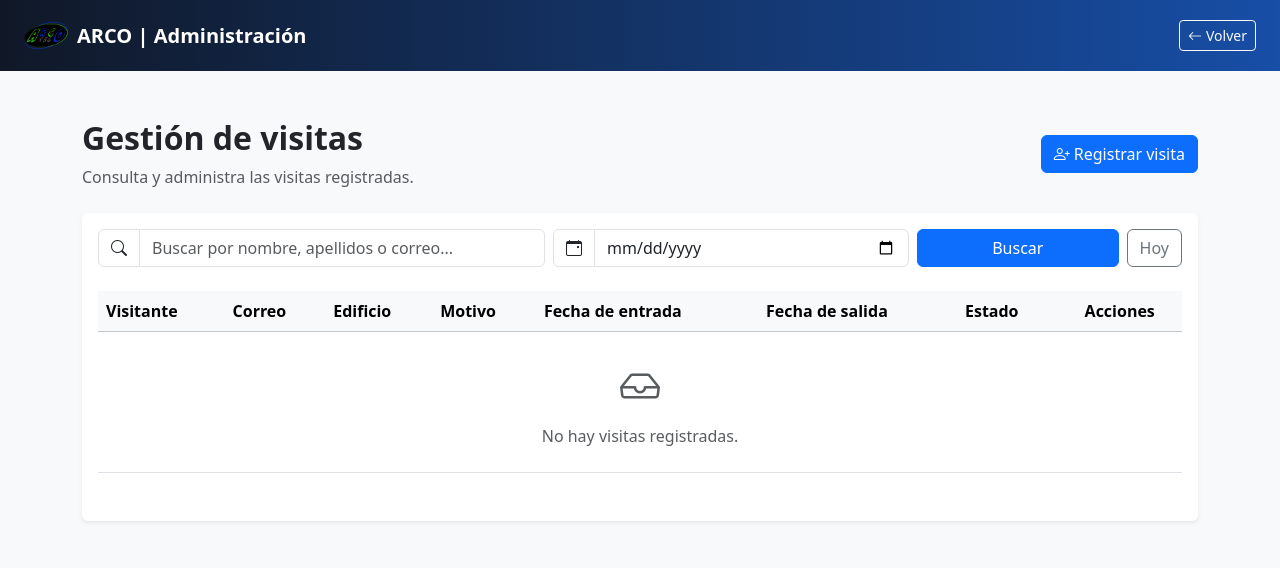
After one commit to keniasofia7076/ARCO, a Laravel app: template resources/views/admin/visitas/index.blade.php in a window 1280 px wide. The commit adds this page. Shown: the top 568 px of the page. Run offline with Laravel 12, Linux system fonts and the light colour scheme; the template is opened without the code that fills it, so the values that code supplies are empty.

Commit message:
ARCO v1.0.0 - Primera version oficial

```diff
--- /dev/null
+++ b/resources/views/admin/visitas/index.blade.php
@@ -0,0 +1,200 @@
+<!DOCTYPE html>
+<html lang="es">
+
+<head>
+    <meta charset="UTF-8">
+    <meta name="viewport" content="width=device-width, initial-scale=1.0">
+    <link rel="icon" type="image/png" href="{{ asset('img/logo_arco.png') }}">
+
+    <title>Visitas | ARCO</title>
+
+    <link href="https://cdn.jsdelivr.net/npm/bootstrap@5.3.3/dist/css/bootstrap.min.css" rel="stylesheet">
+    <link href="https://cdn.jsdelivr.net/npm/bootstrap-icons@1.11.3/font/bootstrap-icons.css" rel="stylesheet">
+</head>
+
+<body class="bg-light">
+
+    <nav class="navbar navbar-dark" style="background: linear-gradient(90deg, #101827, #174ea6);">
+        <div class="container-fluid px-4">
+            <a class="navbar-brand d-flex align-items-center gap-2" href="{{ route('home') }}">
+                <img src="{{ asset('img/logo_arco.png') }}" alt="Logo ARCO" width="45px">
+                <span class="fw-bold">ARCO | Administración</span>
+            </a>
+
+            <a href="{{ route('admin.index') }}" class="btn btn-outline-light btn-sm">
+                <i class="bi bi-arrow-left me-1"></i>Volver
+            </a>
+        </div>
+    </nav>
+
+    <div class="container py-5">
+
+        <div class="d-flex justify-content-between align-items-center mb-4">
+            <div>
+                <h2 class="fw-bold text-dark">Gestión de visitas</h2>
+                <p class="text-muted mb-0">Consulta y administra las visitas registradas.</p>
+            </div>
+
+            <a href="{{ route('admin.visitas.create') }}" class="btn btn-primary">
+                <i class="bi bi-person-plus me-1"></i>Registrar visita
+            </a>
+        </div>
+
+        @if(session('success'))
+        <div class="alert alert-success alert-dismissible fade show">
+            {{ session('success') }}
+            <button type="button" class="btn-close" data-bs-dismiss="alert"></button>
+        </div>
+        @endif
+
+        @if(session('error'))
+        <div class="alert alert-danger alert-dismissible fade show">
+            {{ session('error') }}
+            <button type="button" class="btn-close" data-bs-dismiss="alert"></button>
+        </div>
+        @endif
+
+        <div class="card border-0 shadow-sm">
+            <div class="card-body">
+
+
+                <form action="{{ route('admin.visitas.index') }}" method="GET" class="mb-4">
+                    <div class="row g-2">
+
+                        <div class="col-md-5">
+                            <div class="input-group">
+                                <span class="input-group-text bg-white">
+                                    <i class="bi bi-search"></i>
+                                </span>
+
+                                <input
+                                    type="text"
+                                    name="buscar"
+                                    class="form-control"
+                                    placeholder="Buscar por nombre, apellidos o correo..."
+                                    value="{{ $busqueda ?? '' }}">
+                            </div>
+                        </div>
+
+                        <div class="col-md-4">
+                            <div class="input-group">
+                                <span class="input-group-text bg-white">
+                                    <i class="bi bi-calendar-event"></i>
+                                </span>
+
+                                <input
+                                    type="date"
+                                    name="fecha"
+                                    class="form-control"
+                                    value="{{ $fecha ?? '' }}">
+                            </div>
+                        </div>
+
+                        <div class="col-md-3 d-flex gap-2">
+                            <button type="submit" class="btn btn-primary flex-grow-1">
+                                Buscar
+                            </button>
+
+                            <a href="{{ route('admin.visitas.index') }}"
+                                class="btn btn-outline-secondary">
+                                Hoy
+                            </a>
+                        </div>
+
+                    </div>
+                </form>
+
+                <div class="table-responsive">
+                    <table class="table table-hover align-middle">
+                        <thead class="table-light">
+                            <tr>
+                                <th>Visitante</th>
+                                <th>Correo</th>
+                                <th>Edificio</th>
+                                <th>Motivo</th>
+                                <th>Fecha de entrada</th>
+                                <th>Fecha de salida</th>
+                                <th>Estado</th>
+                                <th class="text-center">Acciones</th>
+                            </tr>
+                        </thead>
+
+                        <tbody>
+                            @forelse($visitas as $visita)
+                            <tr>
+                                <td>
+                                    {{ $visita->nombre }}
+                                    {{ $visita->apellido_paterno }}
+                                    {{ $visita->apellido_materno }}
+                                </td>
+
+                                <td>{{ $visita->correo ?: 'No especificado' }}</td>
+
+                                <td>{{ $visita->edificio->nombre ?? 'Sin edificio' }}</td>
+
+                                <td>{{ $visita->motivo }}</td>
+
+                                <td>
+                                    {{ $visita->fecha_hora_entrada
+                                        ? $visita->fecha_hora_entrada->format('d/m/Y H:i')
+                                        : '—' }}
+                                </td>
+
+                                <td>
+                                    {{ $visita->fecha_hora_salida
+                                        ? $visita->fecha_hora_salida->format('d/m/Y H:i')
+                                        : 'Pendiente' }}
+                                </td>
+
+                                <td>
+                                    @if($visita->fecha_hora_salida)
+                                    <span class="badge bg-success">Finalizada</span>
+                                    @else
+                                    <span class="badge bg-warning text-dark">En curso</span>
+                                    @endif
+                                </td>
+
+                                <td class="text-center">
+                                    @if(!$visita->fecha_hora_salida)
+                                    <form action="{{ route('admin.visitas.salida', $visita->id_visita) }}"
+                                        method="POST"
+                                        onsubmit="return confirm('¿Registrar la salida de este visitante?')">
+                                        @csrf
+
+                                        <button type="submit" class="btn btn-sm btn-outline-danger">
+                                            <i class="bi bi-box-arrow-right me-1"></i>
+                                            Registrar salida
+                                        </button>
+                                    </form>
+                                    @else
+                                    <span class="text-muted">Sin acciones</span>
+                                    @endif
+                                </td>
+                            </tr>
+
+                            @empty
+                            <tr>
+                                <td colspan="8" class="text-center text-muted py-4">
+                                    <i class="bi bi-inbox fs-1"></i>
+                                    <p class="mt-2 mb-0">No hay visitas registradas.</p>
+                                </td>
+                            </tr>
+                            @endforelse
+                        </tbody>
+                    </table>
+                </div>
+
+                <div class="mt-3">
+                    {{ $visitas->links() }}
+                </div>
+
+            </div>
+        </div>
+
+    </div>
+
+    <script src="https://cdn.jsdelivr.net/npm/bootstrap@5.3.3/dist/js/bootstrap.bundle.min.js"></script>
+
+</body>
+
+</html>
--- a/routes/web.php
+++ b/routes/web.php
@@ -7,6 +7,7 @@ use App\Http\Controllers\HomeController;
 use App\Http\Controllers\EquipoController;
 use App\Http\Controllers\MovimientoEquipoController;
 use App\Http\Controllers\EdificioController;
+use App\Http\Controllers\VisitaController;
 
 Route::get('/', function () {
     return view('login');
@@ -66,4 +67,17 @@ Route::middleware(['admin'])->group(function () {
     // Gestión de edificios
     Route::resource('/admin/edificios', EdificioController::class)
         ->names('admin.edificios');
+
+    // Gestión de visitas
+    Route::get('/admin/visitas', [VisitaController::class, 'index'])
+        ->name('admin.visitas.index');
+
+    Route::get('/admin/visitas/crear', [VisitaController::class, 'create'])
+        ->name('admin.visitas.create');
+
+    Route::post('/admin/visitas', [VisitaController::class, 'store'])
+        ->name('admin.visitas.store');
+
+    Route::post('/admin/visitas/{id}/salida', [VisitaController::class, 'salida'])
+        ->name('admin.visitas.salida');
 });
```
Also changed, not shown: app/Http/Controllers/VisitaController.php (added, +78 -0 lines), resources/views/admin/index.blade.php (+6 -7 lines), resources/views/admin/visitas/create.blade.php (added, +127 -0 lines).
